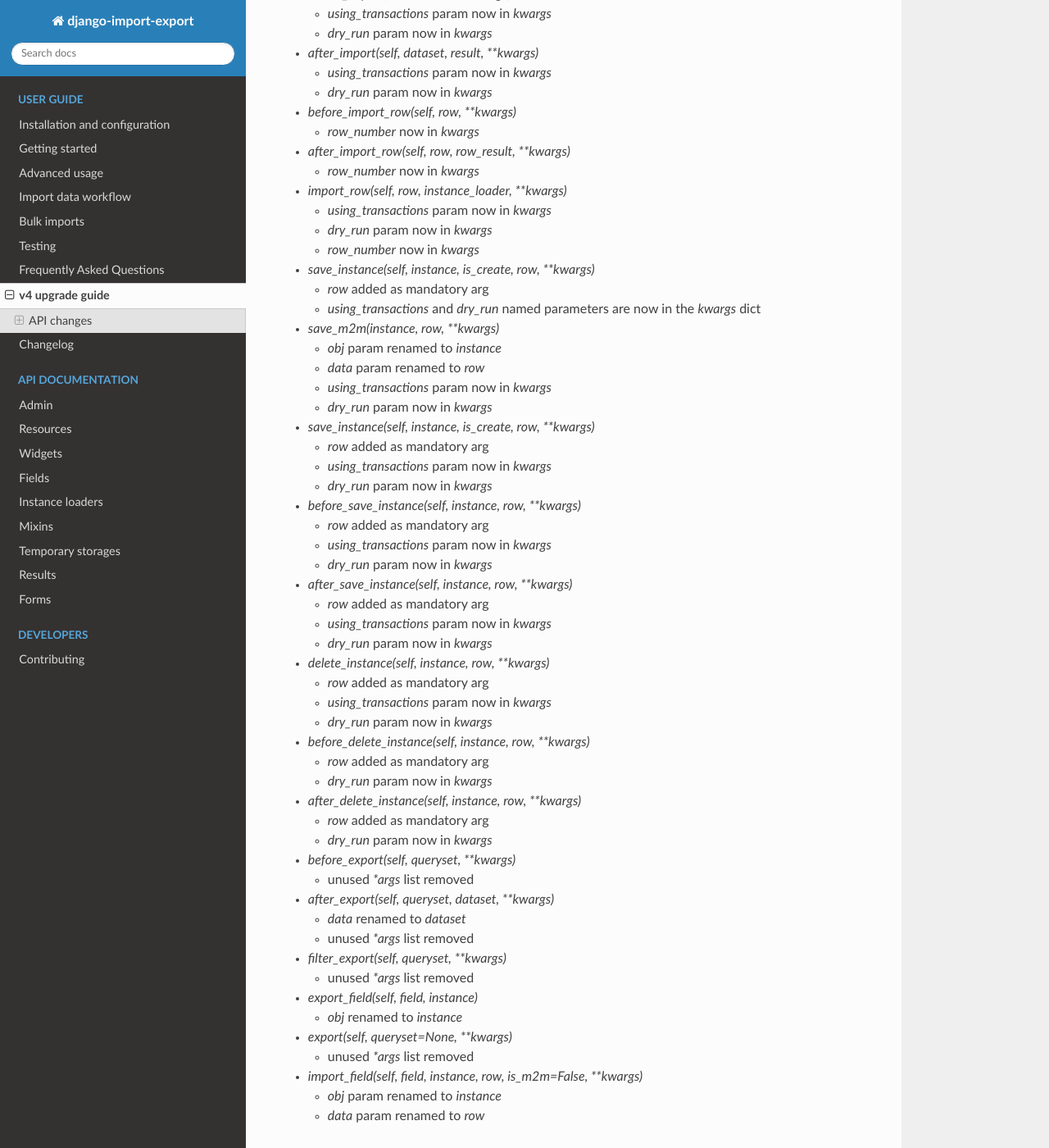
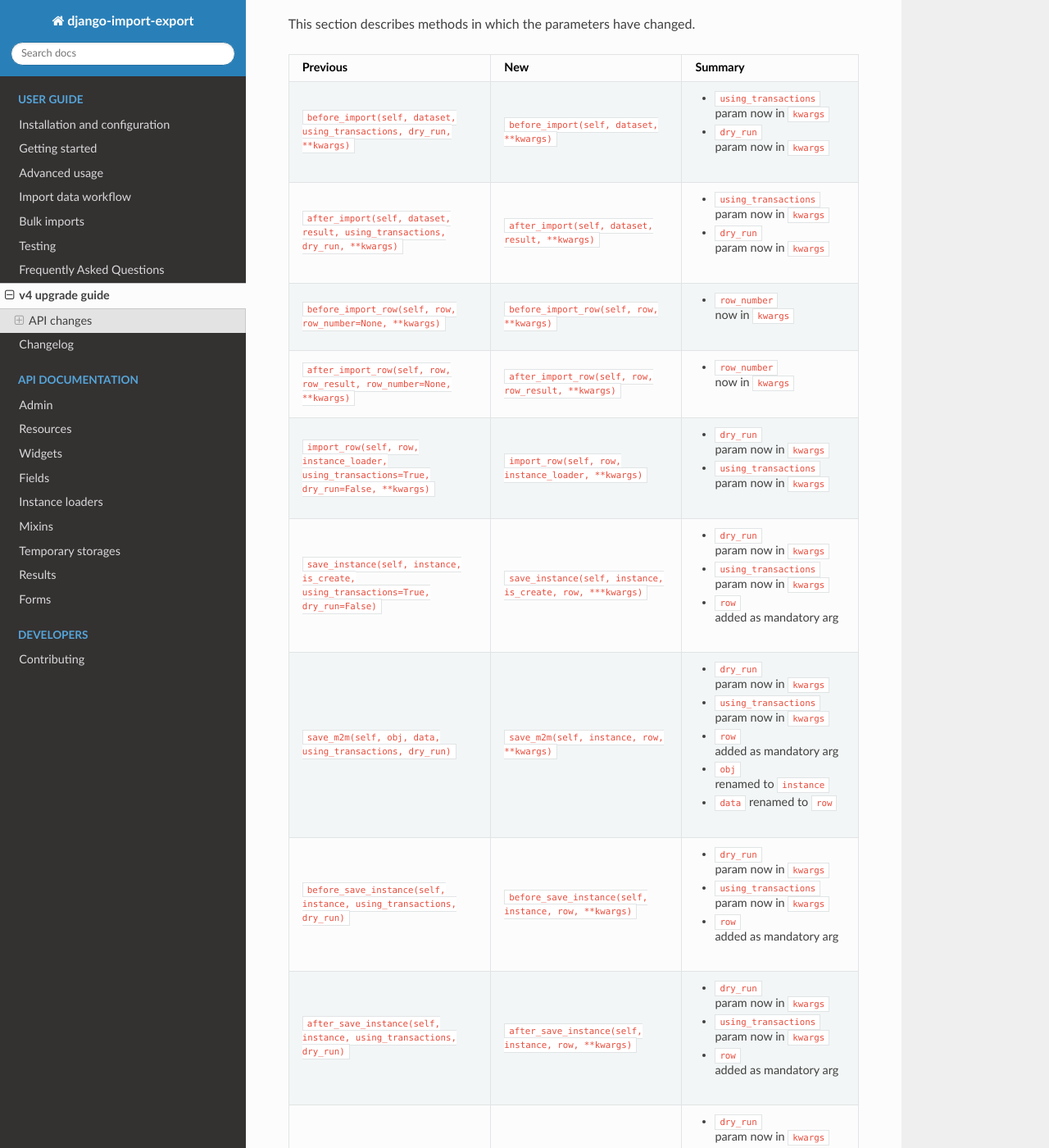
Before and after one commit to django-import-export/django-import-export, a Sphinx documentation site: the page built from docs/v4_upgrade.rst, in a window 1280 px wide and 1400 px high, scrolled down 1101 px. Shown: the whole window at 82% size. Built offline with Sphinx 7.4.7 and the Read the Docs theme 2.0.0, drawn with Linux system fonts in a browser that asks for light colours; pages that are not in the unit, such as notebooks, are missing from menus; the version number could not be read and is left out; some of the changed text lies outside the part shown.

Commit message:
added tabular upgrade instructions

```diff
--- a/docs/v4_upgrade.rst
+++ b/docs/v4_upgrade.rst
@@ -32,142 +32,123 @@ method calls, and to allow easier extensibility.
 Renamed methods
 ^^^^^^^^^^^^^^^
 
-The following internal methods have been renamed:
+.. list-table::
+   :header-rows: 1
 
-- `import_obj()` now renamed to `import_instance(self, instance, new, row, **kwargs)`
+   * - Previous
+     - New
+     - Summary
 
-  - `obj` param renamed to `instance`
+   * - ``import_obj(self, obj, data, dry_run, **kwargs)``
+     - ``import_instance(self, instance, row, **kwargs)``
+     -  * ``obj`` param renamed to ``instance``
+        * ``data`` param renamed to ``row``
+        * ``dry_run`` param now in ``kwargs``
 
-  - `data` param renamed to `row`
-
-  - `dry_run` param now in `kwargs`
-
-- `after_import_instance()` renamed to `after_init_instance(self, instance, new, row, **kwargs)`
-
-  - `row` added as mandatory arg
-
-  - `row_number` now in `kwargs`
+   * - ``after_import_instance(self, instance, new, row_number=None, **kwargs)``
+     - ``after_init_instance(self, instance, new, row, **kwargs)``
+     -  * ``row`` added as mandatory arg
+        * ``row_number`` now in ``kwargs``
 
 Parameter changes
 ^^^^^^^^^^^^^^^^^
 
 This section describes methods in which the parameters have changed.
 
-- `before_import(self, dataset, **kwargs)`
+.. list-table::
+   :header-rows: 1
 
-  - `using_transactions` param now in `kwargs`
+   * - Previous
+     - New
+     - Summary
 
-  - `dry_run` param now in `kwargs`
+   * - ``before_import(self, dataset, using_transactions, dry_run, **kwargs)``
+     - ``before_import(self, dataset, **kwargs)``
+     -  * ``using_transactions`` param now in ``kwargs``
+        * ``dry_run`` param now in ``kwargs``
 
-- `after_import(self, dataset, result, **kwargs)`
+   * - ``after_import(self, dataset, result, using_transactions, dry_run, **kwargs)``
+     - ``after_import(self, dataset, result, **kwargs)``
+     -  * ``using_transactions`` param now in ``kwargs``
+        * ``dry_run`` param now in ``kwargs``
 
-  - `using_transactions` param now in `kwargs`
+   * - ``before_import_row(self, row, row_number=None, **kwargs)``
+     - ``before_import_row(self, row, **kwargs)``
+     - * ``row_number`` now in ``kwargs``
 
-  - `dry_run` param now in `kwargs`
+   * - ``after_import_row(self, row, row_result, row_number=None, **kwargs)``
+     - ``after_import_row(self, row, row_result, **kwargs)``
+     - * ``row_number`` now in ``kwargs``
 
-- `before_import_row(self, row, **kwargs)`
+   * - ``import_row(self, row, instance_loader, using_transactions=True, dry_run=False, **kwargs)``
+     - ``import_row(self, row, instance_loader, **kwargs)``
+     - * ``dry_run`` param now in ``kwargs``
+       * ``using_transactions`` param now in ``kwargs``
 
-  - `row_number` now in `kwargs`
+   * - ``save_instance(self, instance, is_create, using_transactions=True, dry_run=False)``
+     - ``save_instance(self, instance, is_create, row, ***kwargs)``
+     - * ``dry_run`` param now in ``kwargs``
+       * ``using_transactions`` param now in ``kwargs``
+       * ``row`` added as mandatory arg
 
-- `after_import_row(self, row, row_result, **kwargs)`
+   * - ``save_m2m(self, obj, data, using_transactions, dry_run)``
+     - ``save_m2m(self, instance, row, **kwargs)``
+     - * ``dry_run`` param now in ``kwargs``
+       * ``using_transactions`` param now in ``kwargs``
+       * ``row`` added as mandatory arg
+       * ``obj`` renamed to ``instance``
+       * ``data`` renamed to ``row``
 
-  - `row_number` now in `kwargs`
+   * - ``before_save_instance(self, instance, using_transactions, dry_run)``
+     - ``before_save_instance(self, instance, row, **kwargs)``
+     - * ``dry_run`` param now in ``kwargs``
+       * ``using_transactions`` param now in ``kwargs``
+       * ``row`` added as mandatory arg
 
-- `import_row(self, row, instance_loader, **kwargs)`
+   * - ``after_save_instance(self, instance, using_transactions, dry_run)``
+     - ``after_save_instance(self, instance, row, **kwargs)``
+     - * ``dry_run`` param now in ``kwargs``
+       * ``using_transactions`` param now in ``kwargs``
+       * ``row`` added as mandatory arg
 
-  - `using_transactions` param now in `kwargs`
+   * - ``delete_instance(self, instance, using_transactions=True, dry_run=False)``
+     - ``delete_instance(self, instance, row, **kwargs)``
+     - * ``dry_run`` param now in ``kwargs``
+       * ``using_transactions`` param now in ``kwargs``
+       * ``row`` added as mandatory arg
 
-  - `dry_run` param now in `kwargs`
+   * - ``before_delete_instance(self, instance, dry_run)``
+     - ``before_delete_instance(self, instance, row, **kwargs)``
+     - * ``dry_run`` param now in ``kwargs``
+       * ``using_transactions`` param now in ``kwargs``
+       * ``row`` added as mandatory arg
 
-  - `row_number` now in `kwargs`
+   * - ``after_delete_instance(self, instance, dry_run)``
+     - ``after_delete_instance(self, instance, row, **kwargs)``
+     - * ``dry_run`` param now in ``kwargs``
+       * ``using_transactions`` param now in ``kwargs``
+       * ``row`` added as mandatory arg
 
-- `save_instance(self, instance, is_create, row, **kwargs)`
+   * - ``before_export(self, queryset, *args, **kwargs)``
+     - ``before_export(self, queryset, **kwargs)``
+     - * unused ``*args`` list removed
 
-  - `row` added as mandatory arg
+   * - ``after_export(self, queryset, data, *args, **kwargs)``
+     - ``after_export(self, queryset, dataset, **kwargs)``
+     - * unused ``*args`` list removed
+       * ``data`` renamed to ``dataset``
 
-  - `using_transactions` and `dry_run` named parameters are now in the `kwargs` dict
+   * - ``filter_export(self, queryset, *args, **kwargs)``
+     - ``filter_export(self, queryset, **kwargs)``
+     - * unused ``*args`` list removed
 
-- `save_m2m(instance, row, **kwargs)`
+   * - ``export_field(self, field, obj)``
+     - ``export_field(self, field, instance)``
+     - * ``obj`` renamed to ``instance``
 
-  - `obj` param renamed to `instance`
-
-  - `data` param renamed to `row`
-
-  - `using_transactions` param now in `kwargs`
-
-  - `dry_run` param now in `kwargs`
-
-- `save_instance(self, instance, is_create, row, **kwargs)`
-
-  - `row` added as mandatory arg
-
-  - `using_transactions` param now in `kwargs`
-
-  - `dry_run` param now in `kwargs`
-
-- `before_save_instance(self, instance, row, **kwargs)`
-
-  - `row` added as mandatory arg
-
-  - `using_transactions` param now in `kwargs`
-
-  - `dry_run` param now in `kwargs`
-
-- `after_save_instance(self, instance, row, **kwargs)`
-
-  - `row` added as mandatory arg
-
-  - `using_transactions` param now in `kwargs`
-
-  - `dry_run` param now in `kwargs`
-
-- `delete_instance(self, instance, row, **kwargs)`
-
-  - `row` added as mandatory arg
-
-  - `using_transactions` param now in `kwargs`
-
-  - `dry_run` param now in `kwargs`
-
-- `before_delete_instance(self, instance, row, **kwargs)`
-
-  - `row` added as mandatory arg
-
-  - `dry_run` param now in `kwargs`
-
-- `after_delete_instance(self, instance, row, **kwargs)`
-
-  - `row` added as mandatory arg
-
-  - `dry_run` param now in `kwargs`
-
-- `before_export(self, queryset, **kwargs)`
-
-  - unused `*args` list removed
-
-- `after_export(self, queryset, dataset, **kwargs)`
-
-  - `data` renamed to `dataset`
-
-  - unused `*args` list removed
-
-- `filter_export(self, queryset, **kwargs)`
-
-  - unused `*args` list removed
-
-- `export_field(self, field, instance)`
-
-  - `obj` renamed to `instance`
-
-- `export(self, queryset=None, **kwargs)`
-
-  - unused `*args` list removed
-
-- `import_field(self, field, instance, row, is_m2m=False, **kwargs)`
-
-  - `obj` param renamed to `instance`
-
-  - `data` param renamed to `row`
+   * - ``export(self, *args, queryset=None, **kwargs)``
+     - ``export(self, queryset=None, **kwargs)``
+     - * unused ``*args`` list removed
 
 :class:`import_export.mixins.BaseImportMixin`
 ---------------------------------------------
@@ -175,9 +156,19 @@ This section describes methods in which the parameters have changed.
 Parameter changes
 ^^^^^^^^^^^^^^^^^
 
-- `get_import_resource_kwargs(self, request, **kwargs)`
+.. list-table::
+   :header-rows: 1
 
-  - unused `*args` list removed
+   * - Previous
+     - New
+     - Summary
+
+   * - ``get_import_resource_kwargs(self, request, *args, **kwargs)``
+     - ``get_import_resource_kwargs(self, request, **kwargs)``
+     -  * ``using_transactions`` param now in ``kwargs``
+        * ``dry_run`` param now in ``kwargs``
+        * unused ``*args`` list removed
+
 
 :class:`import_export.mixins.BaseExportMixin`
 ---------------------------------------------
@@ -185,13 +176,25 @@ Parameter changes
 Parameter changes
 ^^^^^^^^^^^^^^^^^
 
-- `get_export_resource_kwargs(self, request, **kwargs)`
+.. list-table::
+   :header-rows: 1
 
-  - unused `*args` list removed
+   * - Previous
+     - New
+     - Summary
 
-- `get_data_for_export(self, request, queryset, **kwargs)`
+   * - ``get_export_resource_kwargs(self, request, *args, **kwargs)``
+     - ``get_export_resource_kwargs(self, request, **kwargs)``
+     -  * unused ``*args`` list removed
 
-  - unused `*args` list removed
+   * - ``get_export_resource_kwargs(self, request, *args, **kwargs)``
+     - ``get_export_resource_kwargs(self, request, **kwargs)``
+     -  * unused ``*args`` list removed
+
+   * - ``get_data_for_export(self, request, *args, **kwargs)``
+     - ``get_data_for_export(self, request, queryset, **kwargs)``
+     -  * unused ``*args`` list removed
+
 
 :class:`import_export.fields.Field`
 -----------------------------------
@@ -199,20 +202,26 @@ Parameter changes
 Parameter changes
 ^^^^^^^^^^^^^^^^^
 
-- `clean(self, row, **kwargs)`
+.. list-table::
+   :header-rows: 1
 
-  - `data` renamed to `row`
+   * - Previous
+     - New
+     - Summary
 
-- `get_value(self, instance)`
+   * - ``clean(self, data, **kwargs)``
+     - ``clean(self, row, **kwargs)``
+     - * ``data`` renamed to ``row``
 
-  - `obj` renamed to `instance`
+   * - ``get_value(self, instance)``
+     - ``get_value(self, obj)``
+     - * ``obj`` renamed to ``instance``
 
-- `save(self, instance, row, is_m2m=False, **kwargs)`
+   * - ``save(self, obj, data, is_m2m=False, **kwargs)``
+     - ``save(self, instance, row, is_m2m=False, **kwargs)``
+     - * ``obj`` renamed to ``instance``
+       * ``data`` renamed to ``row``
 
-  - `obj` renamed to `instance`
-
-  - `data` renamed to `row`
-
-- `export(self, instance)`
-
-  - `obj` renamed to `instance`
+   * - ``export(self, obj)``
+     - ``export(self, instance)``
+     - * ``obj`` renamed to ``instance``
```
